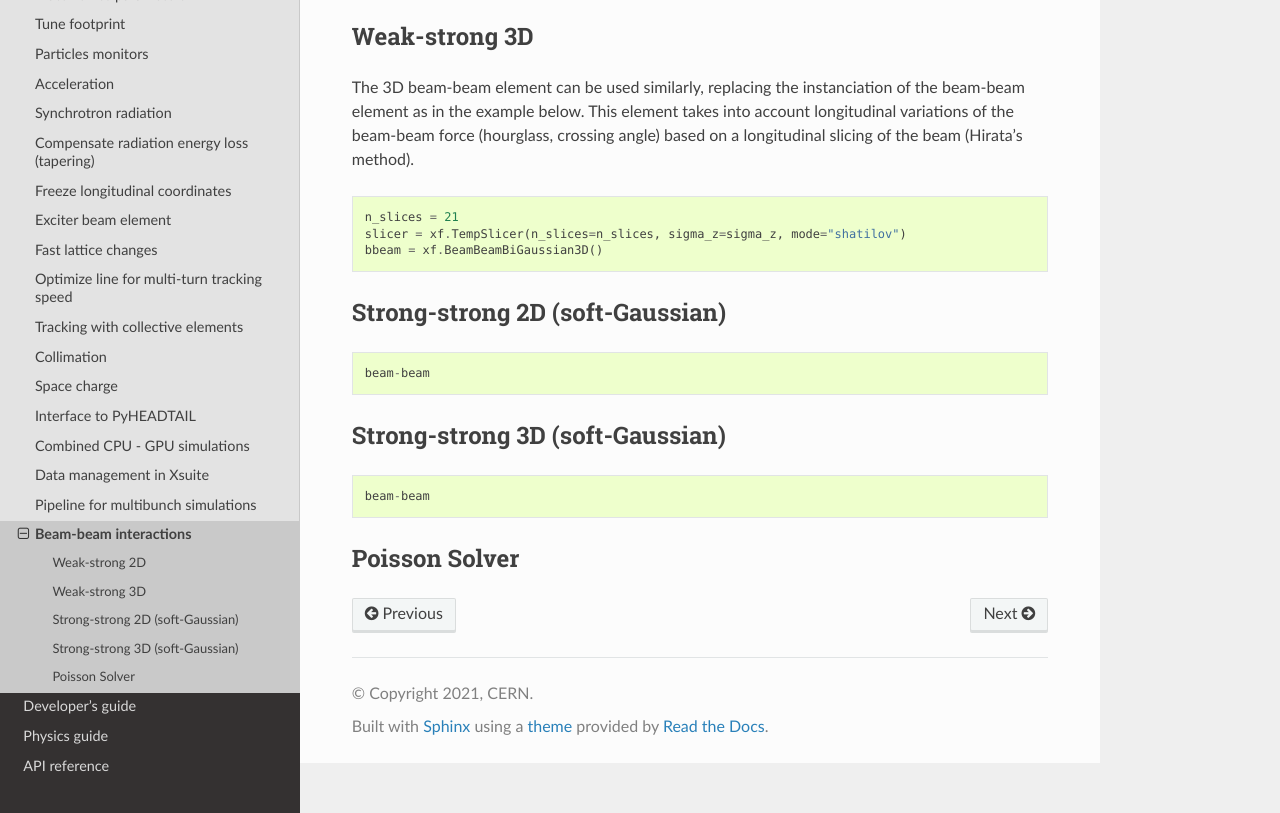
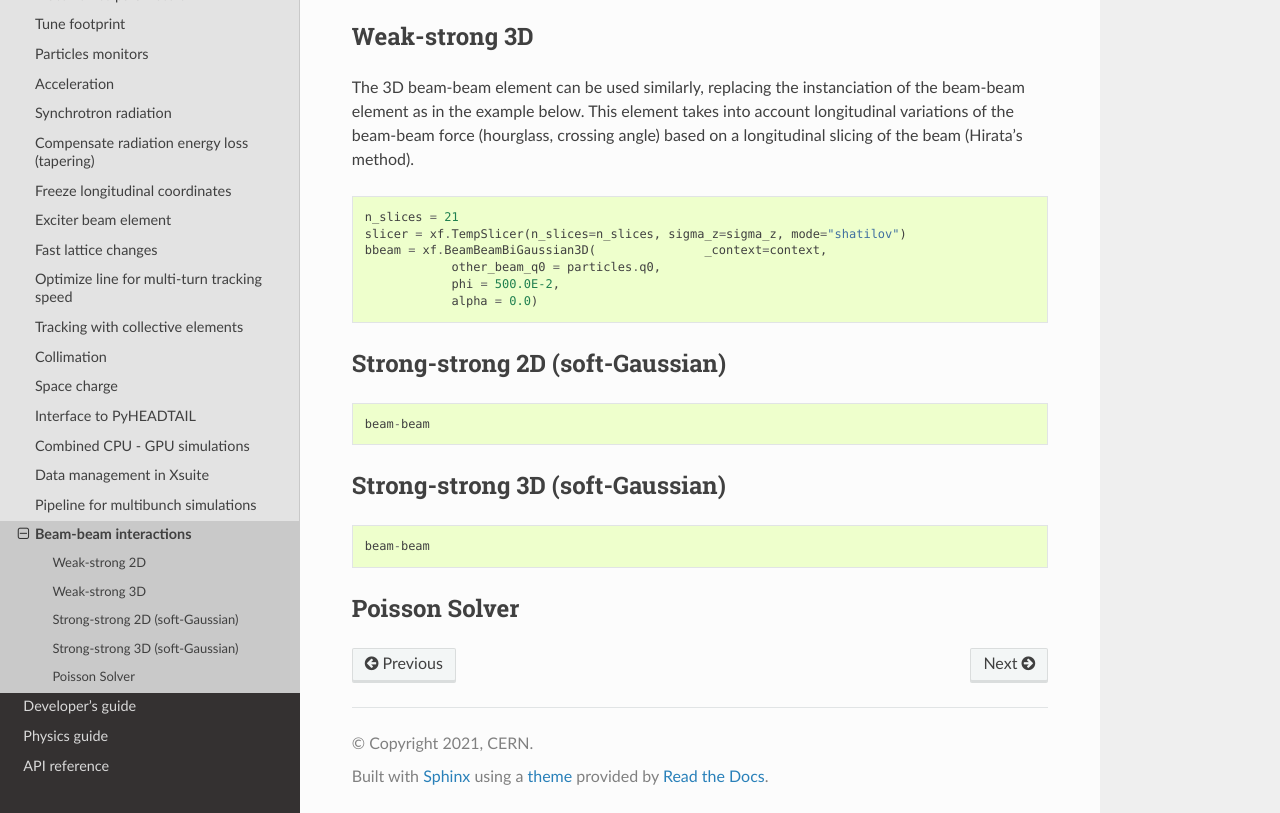
Before and after one commit to xsuite/xsuite, a Sphinx documentation site: the page built from docs/beambeam.rst, in a window 1280 px wide and 1229 px high, cut to the strip 416-1229 px from the top of the window. Built offline with Sphinx 7.4.7 and the Read the Docs theme 2.0.0, drawn with Linux system fonts in a browser that asks for light colours.

Commit message:
Update beambeam.rst

```diff
--- a/docs/beambeam.rst
+++ b/docs/beambeam.rst
@@ -20,7 +20,10 @@ The 3D beam-beam element can be used similarly, replacing the instanciation of t
 
    n_slices = 21
    slicer = xf.TempSlicer(n_slices=n_slices, sigma_z=sigma_z, mode="shatilov")
-   bbeam = xf.BeamBeamBiGaussian3D()
+   bbeam = xf.BeamBeamBiGaussian3D(               _context=context,
+               other_beam_q0 = particles.q0,
+               phi = 500.0E-2,
+               alpha = 0.0)
 
 Strong-strong 2D (soft-Gaussian)
 ================================
```
